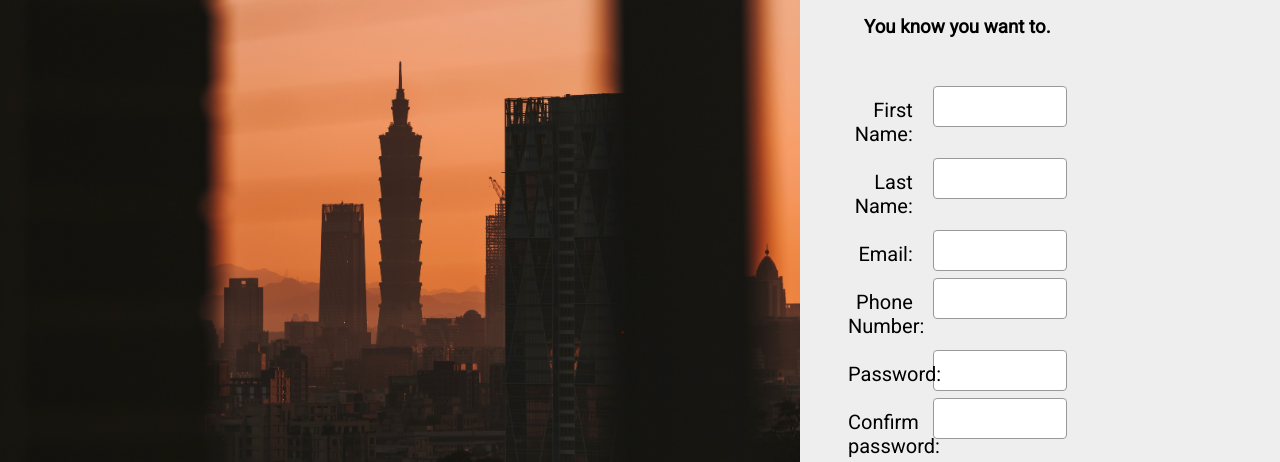
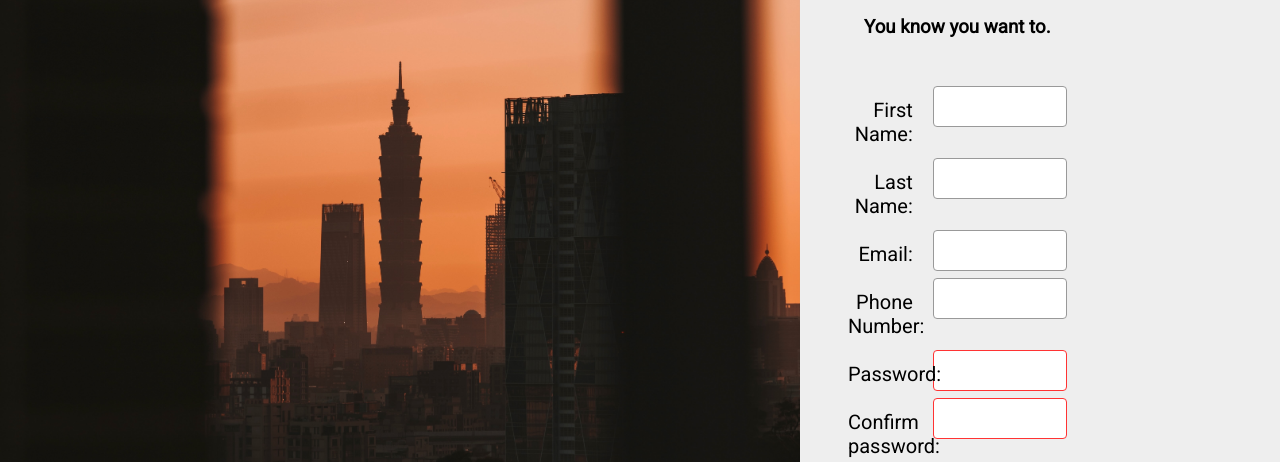
Before and after one commit to BalazsBanfi/TOP-sig-up-form, a plain HTML site: page index.html in a window 1280 px wide. Shown: the part 362-824 px from the top of the page. Drawn offline with Linux system fonts and the light colour scheme.

Commit message:
add red border of password boxes

```diff
--- a/style.css
+++ b/style.css
@@ -77,6 +77,11 @@ h3 {
     box-shadow: 0 0 5px #33f;
 }
 
+#password1, #password2 {
+    outline: none;
+    border: 1px solid #f33;
+}
+
 label {
     width: 20%;
     font-size: 1.25rem;
```
